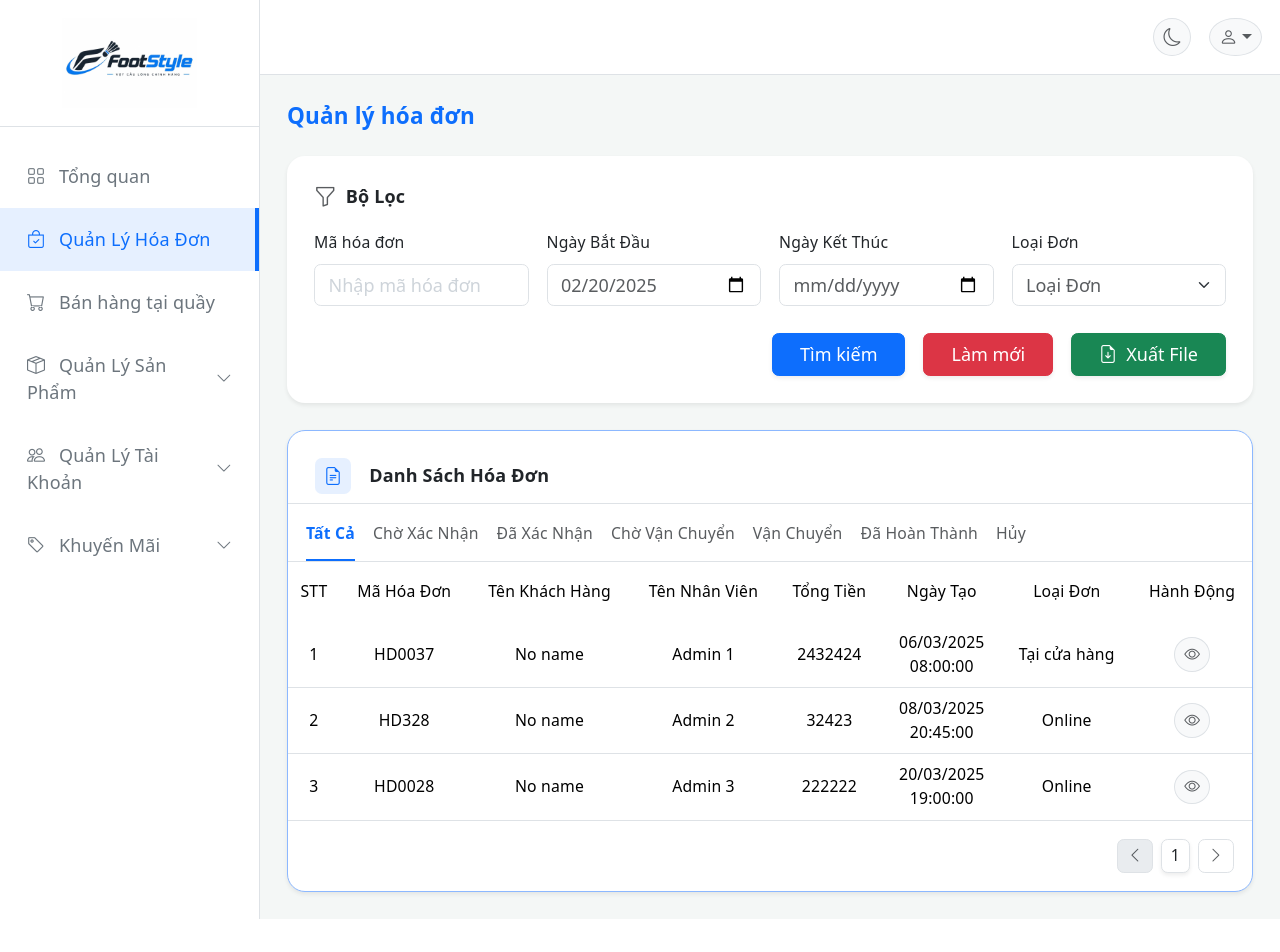
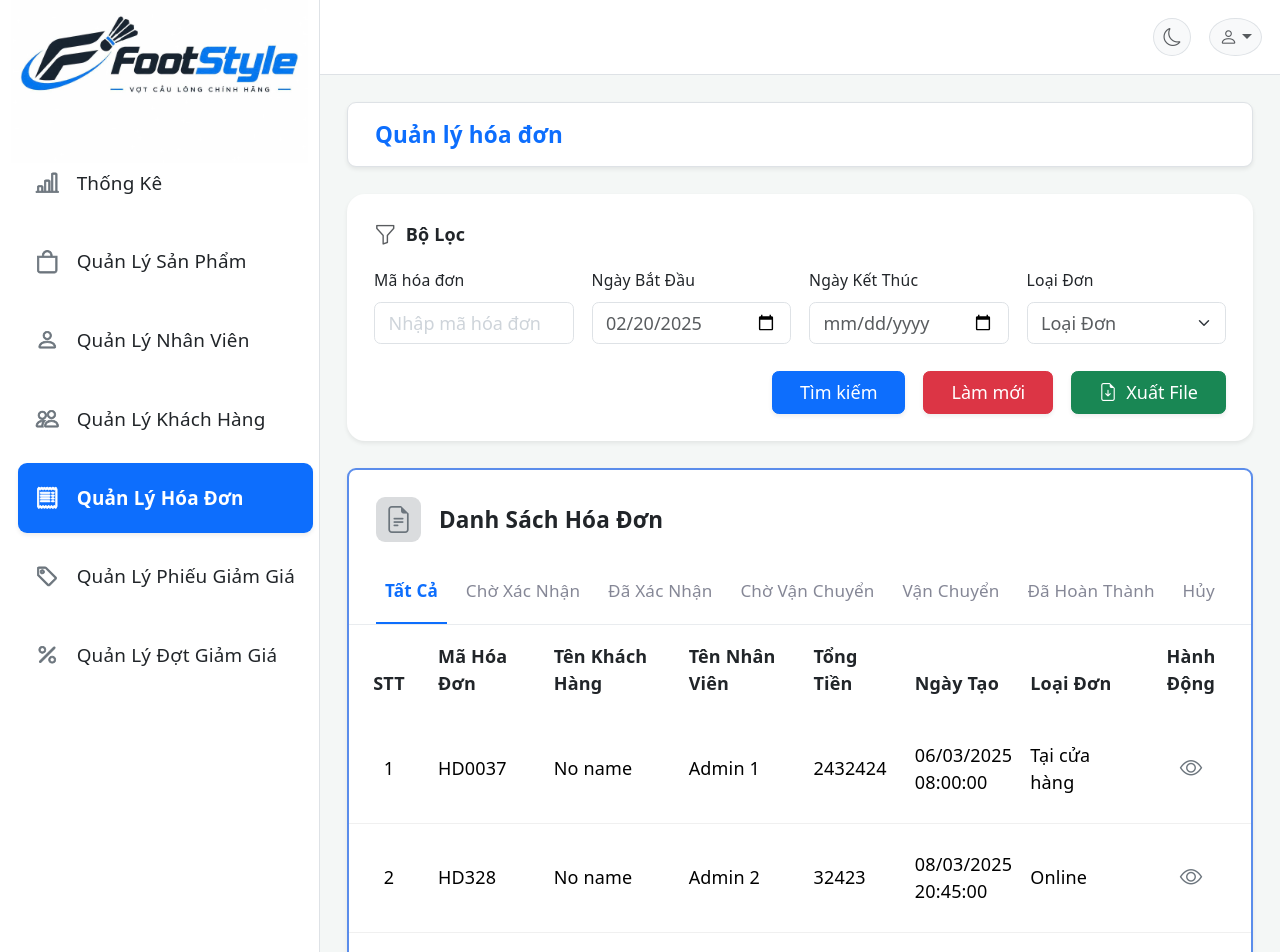
Before and after one commit to tuanlqtl00006-commits/SD_017, a Vue app in the folder frontend/: page / in a window 1280 px wide. Shown: the top 952 px of the page. Before the commit the page ends 919 px from the top, so only its background shows below. Built offline with nearby package versions, Linux system fonts and the light colour scheme.

Commit message:
chỉnh sửa giao diện và logo

```diff
--- a/frontend/src/components/HoaDonManager.vue
+++ b/frontend/src/components/HoaDonManager.vue
@@ -1,38 +1,66 @@
 <template>
   <div class="d-flex" style="min-height: 100vh; background-color: #f4f7f6;">
 
-    <!-- SIDEBAR -->
-    <div class="bg-white border-end d-flex flex-column" style="width: 260px;">
-      <div class="p-3 text-center border-bottom border-dashed">
-        <img src="/logo.png" alt="FootStyle" class="img-fluid px-2" style="max-height: 90px; object-fit: contain;">
+
+    <div class="bg-white border-end d-flex flex-column" style="width: 320px;">
+
+
+      <div class="p-3 text-center mb-3 d-flex align-items-center justify-content-center" style="height: 130px;">
+        <img src="/logo.png" alt="FootStyle" class="img-fluid" style="width: 95%; object-fit: contain; transform: scale(1.1);">
       </div>
-      <ul class="nav flex-column py-3 fw-medium text-secondary">
+
+
+      <ul class="nav flex-column fw-medium px-3" style="font-size: 1.05rem; gap: 0.5rem;">
+
         <li class="nav-item">
-          <a href="#" class="nav-link text-secondary px-4 py-3"><i class="bi bi-grid me-2"></i> Tổng quan</a>
-        </li>
-        <li class="nav-item">
-          <!-- Active state: Nền xanh nhạt, viền phải xanh đậm -->
-          <a href="#" class="nav-link active px-4 py-3 text-primary" style="background-color: #e6f0ff; border-right: 4px solid #0d6efd;">
-            <i class="bi bi-bag-check me-2"></i> Quản Lý Hóa Đơn
+          <a href="#" class="nav-link text-dark px-3 py-3 rounded-3 d-flex align-items-center text-nowrap">
+            <i class="bi bi-bar-chart-line me-3 fs-5 text-secondary" style="-webkit-text-stroke: 0.8px;"></i> Thống Kê
           </a>
         </li>
-        <li class="nav-item"><a href="#" class="nav-link text-secondary px-4 py-3"><i class="bi bi-cart me-2"></i> Bán hàng tại quầy</a></li>
-        <li class="nav-item d-flex justify-content-between align-items-center px-4 py-3 text-secondary" style="cursor: pointer;">
-          <div><i class="bi bi-box-seam me-2"></i> Quản Lý Sản Phẩm</div> <i class="bi bi-chevron-down small"></i>
+
+        <li class="nav-item">
+          <a href="#" class="nav-link text-dark px-3 py-3 rounded-3 d-flex align-items-center text-nowrap">
+            <i class="bi bi-bag me-3 fs-5 text-secondary" style="-webkit-text-stroke: 0.8px;"></i> Quản Lý Sản Phẩm
+          </a>
         </li>
-        <li class="nav-item d-flex justify-content-between align-items-center px-4 py-3 text-secondary" style="cursor: pointer;">
-          <div><i class="bi bi-people me-2"></i> Quản Lý Tài Khoản</div> <i class="bi bi-chevron-down small"></i>
+
+        <li class="nav-item">
+          <a href="#" class="nav-link text-dark px-3 py-3 rounded-3 d-flex align-items-center text-nowrap">
+            <i class="bi bi-person me-3 fs-5 text-secondary" style="-webkit-text-stroke: 0.8px;"></i> Quản Lý Nhân Viên
+          </a>
         </li>
-        <li class="nav-item d-flex justify-content-between align-items-center px-4 py-3 text-secondary" style="cursor: pointer;">
-          <div><i class="bi bi-tag me-2"></i> Khuyến Mãi</div> <i class="bi bi-chevron-down small"></i>
+
+        <li class="nav-item">
+          <a href="#" class="nav-link text-dark px-3 py-3 rounded-3 d-flex align-items-center text-nowrap">
+            <i class="bi bi-people me-3 fs-5 text-secondary" style="-webkit-text-stroke: 0.8px;"></i> Quản Lý Khách Hàng
+          </a>
         </li>
+
+        <li class="nav-item">
+          <a href="#" class="nav-link active text-white px-3 py-3 rounded-3 d-flex align-items-center fw-semibold shadow-sm text-nowrap" style="background-color: #0d6efd;">
+            <i class="bi bi-receipt me-3 fs-5 text-white" style="-webkit-text-stroke: 0.8px;"></i> Quản Lý Hóa Đơn
+          </a>
+        </li>
+
+        <li class="nav-item">
+          <a href="#" class="nav-link text-dark px-3 py-3 rounded-3 d-flex align-items-center text-nowrap">
+            <i class="bi bi-tag me-3 fs-5 text-secondary" style="-webkit-text-stroke: 0.8px;"></i> Quản Lý Phiếu Giảm Giá
+          </a>
+        </li>
+
+        <li class="nav-item">
+          <a href="#" class="nav-link text-dark px-3 py-3 rounded-3 d-flex align-items-center text-nowrap">
+            <i class="bi bi-percent me-3 fs-5 text-secondary" style="-webkit-text-stroke: 0.8px;"></i> Quản Lý Đợt Giảm Giá
+          </a>
+        </li>
+
       </ul>
     </div>
 
-    <!-- MAIN CONTENT -->
+
     <div class="flex-grow-1 d-flex flex-column">
 
-      <!-- HEADER -->
+
       <header class="bg-white border-bottom p-3 d-flex justify-content-end align-items-center gap-3">
         <button class="btn btn-light border rounded-circle p-2 lh-1 text-muted"><i class="bi bi-moon"></i></button>
         <button class="btn btn-light border rounded-circle p-2 lh-1 text-muted dropdown-toggle text-decoration-none" data-bs-toggle="dropdown">
@@ -41,9 +69,12 @@
       </header>
 
       <main class="p-4">
-        <h5 class="fw-bold text-primary mb-4">Quản lý hóa đơn</h5>
 
-        <!-- BỘ LỌC -->
+        <div class="bg-white border rounded-3 shadow-sm py-3 px-4 mb-4">
+          <h5 class="fw-bold text-primary m-0">Quản lý hóa đơn</h5>
+        </div>
+
+
         <div class="card border-0 shadow-sm rounded-4 mb-4">
           <div class="card-body p-4">
             <h6 class="fw-bold mb-3 d-flex align-items-center"><i class="bi bi-funnel text-muted me-2 fs-5"></i> Bộ Lọc</h6>
@@ -77,85 +108,112 @@
           </div>
         </div>
 
-        <!-- BẢNG DANH SÁCH -->
-        <div class="card rounded-4 shadow-sm" style="border: 1.5px solid #8cb8ff;">
+
+        <div class="card rounded-3 shadow-sm bg-white" style="border: 2px solid #5b8deb;">
           <div class="card-body p-0">
-            <!-- Tiêu đề bảng -->
-            <div class="p-4 pb-2 border-bottom">
-              <h6 class="fw-bold m-0 d-flex align-items-center">
-                <div class="bg-primary bg-opacity-10 text-primary rounded p-2 me-3 lh-1"><i class="bi bi-file-earmark-text"></i></div>
-                Danh Sách Hóa Đơn
-              </h6>
+
+
+            <div class="d-flex align-items-center px-4 pt-4 pb-3">
+               <div class="bg-secondary bg-opacity-25 text-primary rounded-3 d-flex align-items-center justify-content-center me-3" style="width: 45px; height: 45px;">
+                 <i class="bi bi-file-earmark-text fs-4 text-secondary"></i>
+               </div>
+               <h4 class="fw-bold m-0 text-dark" style="font-size: 1.25rem;">Danh Sách Hóa Đơn</h4>
             </div>
 
-            <!-- Tabs Trạng thái -->
-            <ul class="nav nav-underline flex-nowrap overflow-auto px-3 pt-2 text-muted small fw-medium" style="border-bottom: 1px solid #dee2e6;">
-              <li class="nav-item"><a class="nav-link active text-primary" href="#">Tất Cả</a></li>
-              <li class="nav-item"><a class="nav-link text-muted" href="#">Chờ Xác Nhận</a></li>
-              <li class="nav-item"><a class="nav-link text-muted" href="#">Đã Xác Nhận</a></li>
-              <li class="nav-item"><a class="nav-link text-muted" href="#">Chờ Vận Chuyển</a></li>
-              <li class="nav-item"><a class="nav-link text-muted" href="#">Vận Chuyển</a></li>
-              <li class="nav-item"><a class="nav-link text-muted" href="#">Đã Hoàn Thành</a></li>
-              <li class="nav-item"><a class="nav-link text-muted" href="#">Hủy</a></li>
+
+            <ul class="nav custom-tabs d-flex justify-content-between flex-nowrap overflow-auto px-4 w-100" style="border-bottom: 1px solid #e9ecef;">
+              <li class="nav-item">
+                <a class="nav-link active text-center px-2" href="#">Tất Cả</a>
+              </li>
+              <li class="nav-item">
+                <a class="nav-link text-center px-2" href="#">Chờ Xác Nhận</a>
+              </li>
+              <li class="nav-item">
+                <a class="nav-link text-center px-2" href="#">Đã Xác Nhận</a>
+              </li>
+              <li class="nav-item">
+                <a class="nav-link text-center px-2" href="#">Chờ Vận Chuyển</a>
+              </li>
+              <li class="nav-item">
+                <a class="nav-link text-center px-2" href="#">Vận Chuyển</a>
+              </li>
+              <li class="nav-item">
+                <a class="nav-link text-center px-2" href="#">Đã Hoàn Thành</a>
+              </li>
+              <li class="nav-item">
+                <a class="nav-link text-center px-2" href="#">Hủy</a>
+              </li>
             </ul>
 
-            <!-- Bảng dữ liệu -->
+
             <div class="table-responsive">
-              <table class="table table-hover align-middle m-0 text-center">
-                <thead class="text-dark small" style="background-color: #f8f9fa;">
+              <table class="table align-middle m-0 text-start">
+                <thead style="background-color: #f4f6f9;">
                   <tr>
-                  <th class="py-3 fw-medium border-0">STT</th>
-                  <th class="py-3 fw-medium border-0">Mã Hóa Đơn</th>
-                  <th class="py-3 fw-medium border-0">Tên Khách Hàng</th>
-                  <th class="py-3 fw-medium border-0">Tên Nhân Viên</th>
-                  <th class="py-3 fw-medium border-0">Tổng Tiền</th>
-                  <th class="py-3 fw-medium border-0">Ngày Tạo</th>
-                  <th class="py-3 fw-medium border-0">Loại Đơn</th>
-                  <th class="py-3 fw-medium border-0">Hành Động</th>
+                    <th class="py-3 text-center fw-bold text-dark border-0" style="width: 80px;">STT</th>
+                    <th class="py-3 fw-bold text-dark border-0">Mã Hóa Đơn</th>
+                    <th class="py-3 fw-bold text-dark border-0">Tên Khách Hàng</th>
+                    <th class="py-3 fw-bold text-dark border-0">Tên Nhân Viên</th>
+                    <th class="py-3 fw-bold text-dark border-0">Tổng Tiền</th>
+                    <th class="py-3 fw-bold text-dark border-0">Ngày Tạo</th>
+                    <th class="py-3 fw-bold text-dark border-0">Loại Đơn</th>
+                    <th class="py-3 text-center fw-bold text-dark border-0" style="width: 120px;">Hành Động</th>
                   </tr>
                 </thead>
-                <tbody class="text-secondary small">
+                <tbody class="text-dark">
                   <tr>
-                  <td class="py-3">1</td>
-                  <td>HD0037</td>
-                  <td>No name</td>
-                  <td>Admin 1</td>
-                  <td>2432424</td>
-                  <td>06/03/2025<br>08:00:00</td>
-                  <td>Tại cửa hàng</td>
-                  <td><button class="btn btn-sm btn-light border text-muted rounded-circle"><i class="bi bi-eye"></i></button></td>
+                    <td class="py-4 text-center" style="border-bottom: 1px solid #f0f0f0;">1</td>
+                    <td class="py-4" style="border-bottom: 1px solid #f0f0f0;">HD0037</td>
+                    <td class="py-4" style="border-bottom: 1px solid #f0f0f0;">No name</td>
+                    <td class="py-4" style="border-bottom: 1px solid #f0f0f0;">Admin 1</td>
+                    <td class="py-4" style="border-bottom: 1px solid #f0f0f0;">2432424</td>
+                    <td class="py-4" style="border-bottom: 1px solid #f0f0f0;">06/03/2025<br>08:00:00</td>
+                    <td class="py-4" style="border-bottom: 1px solid #f0f0f0;">Tại cửa hàng</td>
+                    <td class="py-4 text-center" style="border-bottom: 1px solid #f0f0f0;">
+                      <a href="#" class="text-secondary"><i class="bi bi-eye fs-5"></i></a>
+                    </td>
                   </tr>
                   <tr>
-                  <td class="py-3">2</td>
-                  <td>HD328</td>
-                  <td>No name</td>
-                  <td>Admin 2</td>
-                  <td>32423</td>
-                  <td>08/03/2025<br>20:45:00</td>
-                  <td>Online</td>
-                  <td><button class="btn btn-sm btn-light border text-muted rounded-circle"><i class="bi bi-eye"></i></button></td>
+                    <td class="py-4 text-center" style="border-bottom: 1px solid #f0f0f0;">2</td>
+                    <td class="py-4" style="border-bottom: 1px solid #f0f0f0;">HD328</td>
+                    <td class="py-4" style="border-bottom: 1px solid #f0f0f0;">No name</td>
+                    <td class="py-4" style="border-bottom: 1px solid #f0f0f0;">Admin 2</td>
+                    <td class="py-4" style="border-bottom: 1px solid #f0f0f0;">32423</td>
+                    <td class="py-4" style="border-bottom: 1px solid #f0f0f0;">08/03/2025<br>20:45:00</td>
+                    <td class="py-4" style="border-bottom: 1px solid #f0f0f0;">Online</td>
+                    <td class="py-4 text-center" style="border-bottom: 1px solid #f0f0f0;">
+                      <a href="#" class="text-secondary"><i class="bi bi-eye fs-5"></i></a>
+                    </td>
                   </tr>
                   <tr>
-                  <td class="py-3 border-bottom-0">3</td>
-                  <td class="border-bottom-0">HD0028</td>
-                  <td class="border-bottom-0">No name</td>
-                  <td class="border-bottom-0">Admin 3</td>
-                  <td class="border-bottom-0">222222</td>
-                  <td class="border-bottom-0">20/03/2025<br>19:00:00</td>
-                  <td class="border-bottom-0">Online</td>
-                  <td class="border-bottom-0"><button class="btn btn-sm btn-light border text-muted rounded-circle"><i class="bi bi-eye"></i></button></td>
+                    <td class="py-4 text-center" style="border-bottom: 1px solid #f0f0f0;">3</td>
+                    <td class="py-4" style="border-bottom: 1px solid #f0f0f0;">HD0028</td>
+                    <td class="py-4" style="border-bottom: 1px solid #f0f0f0;">No name</td>
+                    <td class="py-4" style="border-bottom: 1px solid #f0f0f0;">Admin 3</td>
+                    <td class="py-4" style="border-bottom: 1px solid #f0f0f0;">222222</td>
+                    <td class="py-4" style="border-bottom: 1px solid #f0f0f0;">20/03/2025<br>19:00:00</td>
+                    <td class="py-4" style="border-bottom: 1px solid #f0f0f0;">Online</td>
+                    <td class="py-4 text-center" style="border-bottom: 1px solid #f0f0f0;">
+                      <a href="#" class="text-secondary"><i class="bi bi-eye fs-5"></i></a>
+                    </td>
                   </tr>
                 </tbody>
               </table>
             </div>
 
-            <!-- Phân trang -->
-            <div class="p-3 d-flex justify-content-end border-top">
+
+            <div class="d-flex justify-content-end px-4 py-4 mt-2">
               <nav>
-                <ul class="pagination pagination-sm m-0 gap-2">
-                  <li class="page-item disabled"><a class="page-link rounded text-muted" href="#"><i class="bi bi-chevron-left"></i></a></li>
-                  <li class="page-item active"><a class="page-link rounded bg-white text-dark border shadow-sm" href="#">1</a></li>
-                  <li class="page-item"><a class="page-link rounded text-muted" href="#"><i class="bi bi-chevron-right"></i></a></li>
+                <ul class="pagination custom-pagination m-0 gap-2">
+                  <li class="page-item disabled">
+                    <a class="page-link rounded-2 bg-white" href="#"><i class="bi bi-chevron-left"></i></a>
+                  </li>
+                  <li class="page-item active">
+                    <a class="page-link rounded-2 bg-white text-dark shadow-sm" style="border: 1px solid #dee2e6;" href="#">1</a>
+                  </li>
+                  <li class="page-item">
+                    <a class="page-link rounded-2 bg-white" href="#"><i class="bi bi-chevron-right"></i></a>
+                  </li>
                 </ul>
               </nav>
             </div>
@@ -169,21 +227,42 @@
 </template>
 
 <style scoped>
-/* Tuỳ chỉnh gạch chân cho Tabs */
-.nav-underline .nav-link {
-  padding-bottom: 0.75rem;
-  border-bottom-width: 2px;
-}
-.nav-underline .nav-link.active {
-  border-bottom-color: #0d6efd;
-  font-weight: 600;
-}
-.nav-underline .nav-link:hover {
-  color: #0d6efd !important;
-}
-
-/* Custom placeholder input */
+/* Form Input */
 .form-control::placeholder {
   color: #ced4da;
 }
+
+/* Tùy chỉnh Tabs giống hình */
+.custom-tabs .nav-link {
+  color: #858796;
+  border: none;
+  border-bottom: 2px solid transparent;
+  padding: 1rem 0.5rem;
+  font-weight: 500;
+  font-size: 0.95rem;
+}
+.custom-tabs .nav-link.active {
+  color: #0d6efd !important;
+  border-bottom: 2px solid #0d6efd;
+  font-weight: 600;
+}
+.custom-tabs .nav-link:hover {
+  color: #0d6efd;
+}
+
+/* Tùy chỉnh Pagination giống hình */
+.custom-pagination .page-link {
+  color: #495057;
+  border: 1px solid #e9ecef;
+  width: 38px;
+  height: 38px;
+  display: flex;
+  align-items: center;
+  justify-content: center;
+  font-weight: 500;
+}
+.custom-pagination .page-item.disabled .page-link {
+  color: #adb5bd;
+  background-color: #fff;
+}
 </style>
```
Lines whose indentation alone changed are shown as unchanged.
